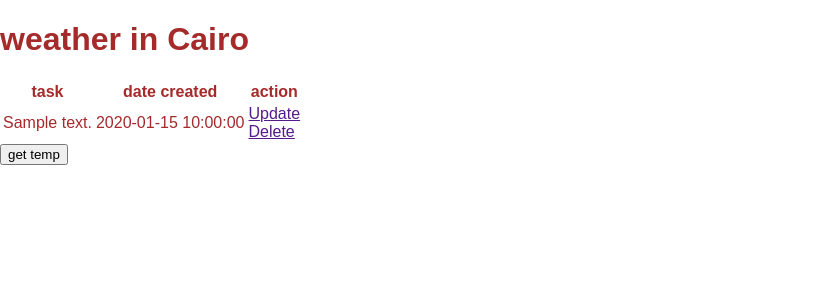
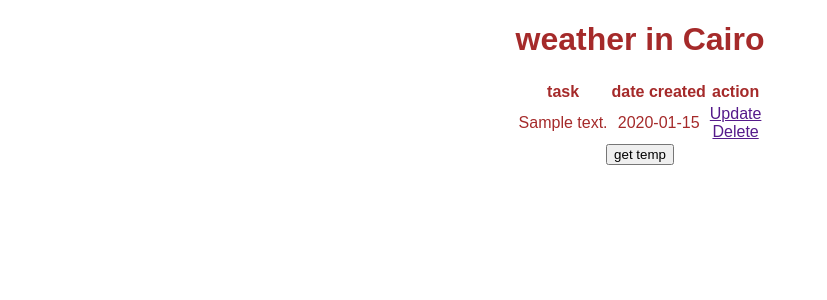
Before and after one commit to Hamza-Abbas-2007/Weather-API-Project, a Flask app: template templates/index.html in a window 1280 px wide. Shown: the top 300 px of the page, without its empty margins (0-827 px from the left). Run offline with Flask 3, Linux system fonts and the light colour scheme; the template is opened without the code that fills it: most values are stand-ins (such as "Sample title", 1, 10 or a date in 2020).

Commit message:
cleaning up some html stuff

```diff
--- a/Static/css/main.css
+++ b/Static/css/main.css
@@ -1,6 +1,11 @@
 body {
-
-    margin: 0;
     font-family: sans-serif;
     color: brown;
+    padding: 0px 0px 0px 0px;
+    text-align: center;
+
 }
+table {
+    margin-left: auto;
+    margin-right: auto;
+}
--- a/templates/index.html
+++ b/templates/index.html
@@ -17,7 +17,7 @@
         {%for task in tasks %}
             <tr>
                 <td>{{task.content}}</td>
-                <td>{{task.date_created}}</td>
+                <td>{{task.date_created.strftime('%Y-%m-%d')}}</td>
                 <td>
                     <a href="">Update</a>
                     <br>
```
Also changed, not shown: instance/test.db.
